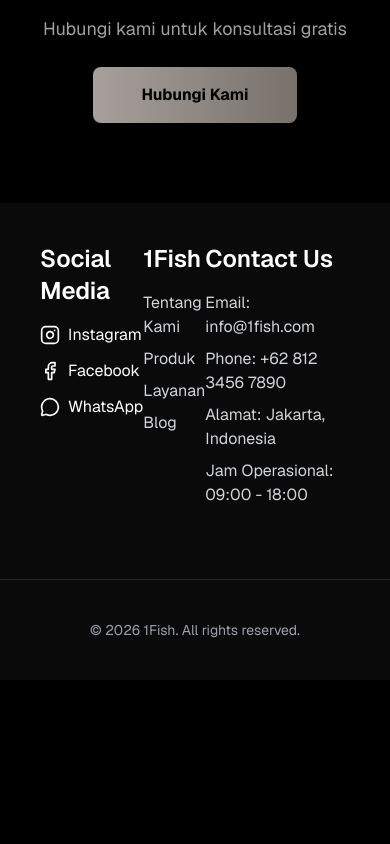
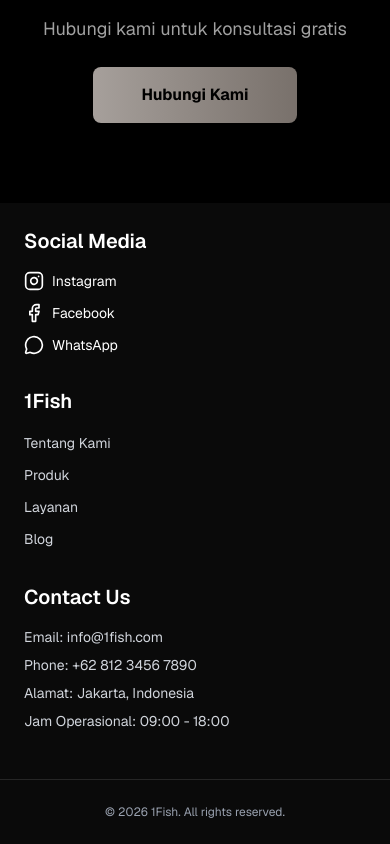
Before and after one commit to ilhambonardoo/onefish, a Next.js app: page / in a window 390 px wide. Shown: the part 4235-5079 px from the top of the page. Before the commit the page ends 4915 px from the top, so only its background shows below. Built offline with nearby package versions, Linux system fonts and the light colour scheme.

Commit message:
buat footer untuk versi mobile

```diff
--- a/src/components/layouts/Footer.tsx
+++ b/src/components/layouts/Footer.tsx
@@ -5,16 +5,18 @@ import { Instagram, Facebook, MessageCircle } from "lucide-react";
 const Footer = () => {
   return (
     <footer className="w-full bg-neutral-950 text-white bottom-0">
-      <div className="flex justify-between p-10 max-w-7xl mx-auto">
-        <div>
-          <h1 className="font-semibold text-2xl mb-4">Social Media</h1>
+      <div className="flex flex-col md:flex-row justify-between p-6 md:p-10 max-w-7xl mx-auto gap-8 md:gap-0">
+        <div className="flex-1">
+          <h1 className="font-semibold text-xl md:text-2xl mb-4">
+            Social Media
+          </h1>
           <ul className="space-y-3">
             <li>
               <a
                 href="https://instagram.com"
                 target="_blank"
                 rel="noopener noreferrer"
-                className="flex items-center gap-2 hover:text-pink-500 transition"
+                className="flex items-center gap-2 hover:text-pink-500 transition text-sm md:text-base"
               >
                 <Instagram size={20} />
                 <span>Instagram</span>
@@ -25,7 +27,7 @@ const Footer = () => {
                 href="https://facebook.com"
                 target="_blank"
                 rel="noopener noreferrer"
-                className="flex items-center gap-2 hover:text-blue-500 transition"
+                className="flex items-center gap-2 hover:text-blue-500 transition text-sm md:text-base"
               >
                 <Facebook size={20} />
                 <span>Facebook</span>
@@ -36,7 +38,7 @@ const Footer = () => {
                 href="https://wa.me"
                 target="_blank"
                 rel="noopener noreferrer"
-                className="flex items-center gap-2 hover:text-green-500 transition"
+                className="flex items-center gap-2 hover:text-green-500 transition text-sm md:text-base"
               >
                 <MessageCircle size={20} />
                 <span>WhatsApp</span>
@@ -44,43 +46,57 @@ const Footer = () => {
             </li>
           </ul>
         </div>
-        <div>
-          <h1 className="font-semibold text-2xl mb-4">1Fish</h1>
+        <div className="flex-1">
+          <h1 className="font-semibold text-xl md:text-2xl mb-4">1Fish</h1>
           <ul className="space-y-2 text-gray-300">
             <li>
-              <a href="#" className="hover:text-white transition">
+              <a
+                href="#"
+                className="hover:text-white transition text-sm md:text-base"
+              >
                 Tentang Kami
               </a>
             </li>
             <li>
-              <a href="#" className="hover:text-white transition">
+              <a
+                href="#"
+                className="hover:text-white transition text-sm md:text-base"
+              >
                 Produk
               </a>
             </li>
             <li>
-              <a href="#" className="hover:text-white transition">
+              <a
+                href="#"
+                className="hover:text-white transition text-sm md:text-base"
+              >
                 Layanan
               </a>
             </li>
             <li>
-              <a href="#" className="hover:text-white transition">
+              <a
+                href="#"
+                className="hover:text-white transition text-sm md:text-base"
+              >
                 Blog
               </a>
             </li>
           </ul>
         </div>
-        <div>
-          <h1 className="font-semibold text-2xl mb-4">Contact Us</h1>
+        <div className="flex-1">
+          <h1 className="font-semibold text-xl md:text-2xl mb-4">Contact Us</h1>
           <ul className="space-y-2 text-gray-300">
-            <li>Email: info@1fish.com</li>
-            <li>Phone: +62 812 3456 7890</li>
-            <li>Alamat: Jakarta, Indonesia</li>
-            <li>Jam Operasional: 09:00 - 18:00</li>
+            <li className="text-sm md:text-base">Email: info@1fish.com</li>
+            <li className="text-sm md:text-base">Phone: +62 812 3456 7890</li>
+            <li className="text-sm md:text-base">Alamat: Jakarta, Indonesia</li>
+            <li className="text-sm md:text-base">
+              Jam Operasional: 09:00 - 18:00
+            </li>
           </ul>
         </div>
       </div>
-      <div className="border-t border-neutral-800 mt-8 p-10">
-        <p className="text-center text-gray-400 text-sm">
+      <div className="border-t border-neutral-800 mt-6 md:mt-8 p-6 md:p-10">
+        <p className="text-center text-gray-400 text-xs md:text-sm">
           © 2026 1Fish. All rights reserved.
         </p>
       </div>
```
